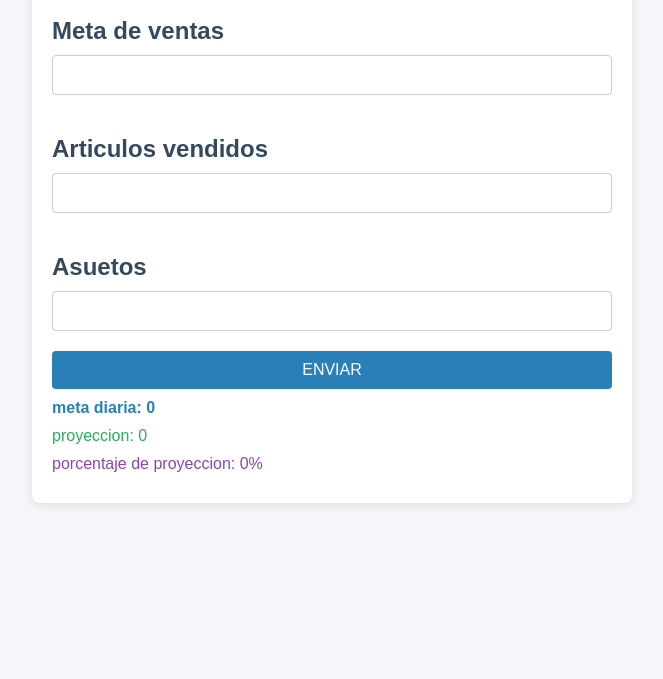
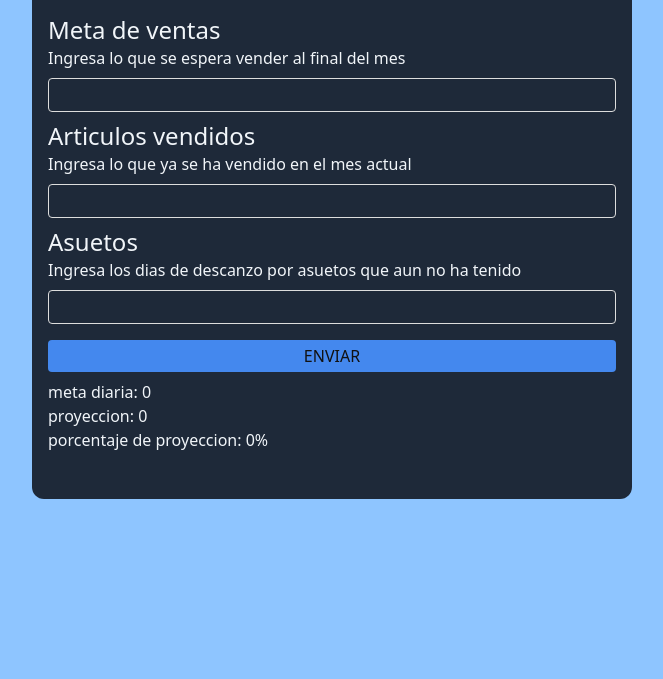
Before and after one commit to joelitorepos/proyeccion, a plain HTML site: page index.html in a window 1280 px wide. Shown: the part 121-800 px from the top of the page, without its empty margins (308-971 px from the left). Drawn offline with nearby package versions, Linux system fonts and the light colour scheme.

Commit message:
cambiando estilos a tailwind y colores oscuros

```diff
--- a/index.html
+++ b/index.html
@@ -5,32 +5,35 @@
     <meta name="viewport" content="width=device-width, initial-scale=1.0">
     <meta name="author" content="Victor Joel">
     <title>Proyeccion</title>
-    <link rel="stylesheet" href="styles.css">
+    <script src="https://cdn.jsdelivr.net/npm/@tailwindcss/browser@4"></script>
 </head>
-    <body>
-        <main>
-            <h1>Proyeccion de ventas</h1>
-            <div id="form-container">
-                <form id="formulario-ventas">
+    <body class="bg-blue-300">
+        <main class="bg-gray-800 text-slate-100 w-[clamp(300px,100%,600px)] mx-auto m-5 p-4 h-[600px] flex flex-col justify-evenly rounded-xl">
+            <h1 class="text-center text-3xl font-medium">Proyeccion de ventas</h1>
+            <div id="form-container" class="">
+                <form id="formulario-ventas" class="flex flex-col w-full rounded-lg">
                     <div>
-                        <h2>Meta de ventas</h2>
-                        <input type="number" class="input" id="metas" required>
+                        <h2 class="text-2xl font-medium">Meta de ventas</h2>
+                        <p>Ingresa lo que se espera vender al final del mes</p>
+                        <input type="number" class="my-2 p-1 w-full border-[1px] border-[#ddd] rounded-sm" id="metas" required>
                     </div>
                     <div id="alerta"></div>
                     <div>
-                        <h2>Articulos vendidos</h2>
-                        <input type="number" class="input" id="articulos" required>
+                        <h2 class="text-2xl font-medium">Articulos vendidos</h2>
+                        <p>Ingresa lo que ya se ha vendido en el mes actual</p>
+                        <input type="number" class="my-2 p-1 w-full border-[1px] border-[#ddd] rounded-sm" id="articulos" required>
                     </div>
                     <div id="alerta2"></div>
                     <div>
-                        <h2>Asuetos</h2>
-                        <input type="number" class="input" id="asuetos" required>
+                        <h2 class="text-2xl font-medium">Asuetos</h2>
+                        <p>Ingresa los dias de descanzo por asuetos que aun no ha tenido</p>
+                        <input type="number" class="my-2 p-1 w-full border-[1px] border-[#ddd] rounded-sm" id="asuetos" required>
                     </div>
                     <div id="alerta3"></div>
-                    <button type="submit" class="button-submit">ENVIAR</button>
+                    <button type="submit" class="my-2 p-1 w-full bg-[#48e] text-[#111] cursor-pointer rounded-sm hover:opacity-90">ENVIAR</button>
                 </form>
-            <div id="resultados"></div>
-        </main>
+                <div id="resultados"></div>
+            </main>
         <script src="./typescript/script.js"></script>
     </body>
 </html>
```
Also changed, not shown: tailwind.config.js (added).
